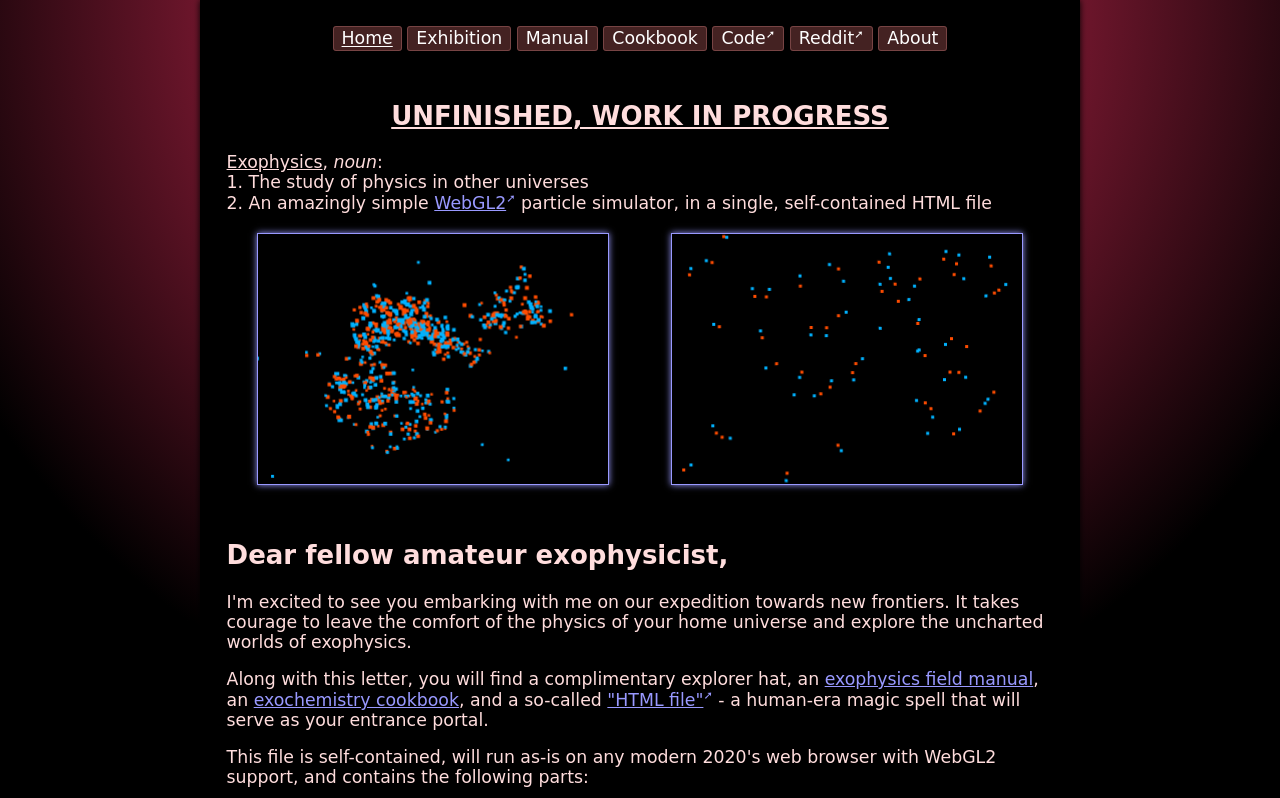
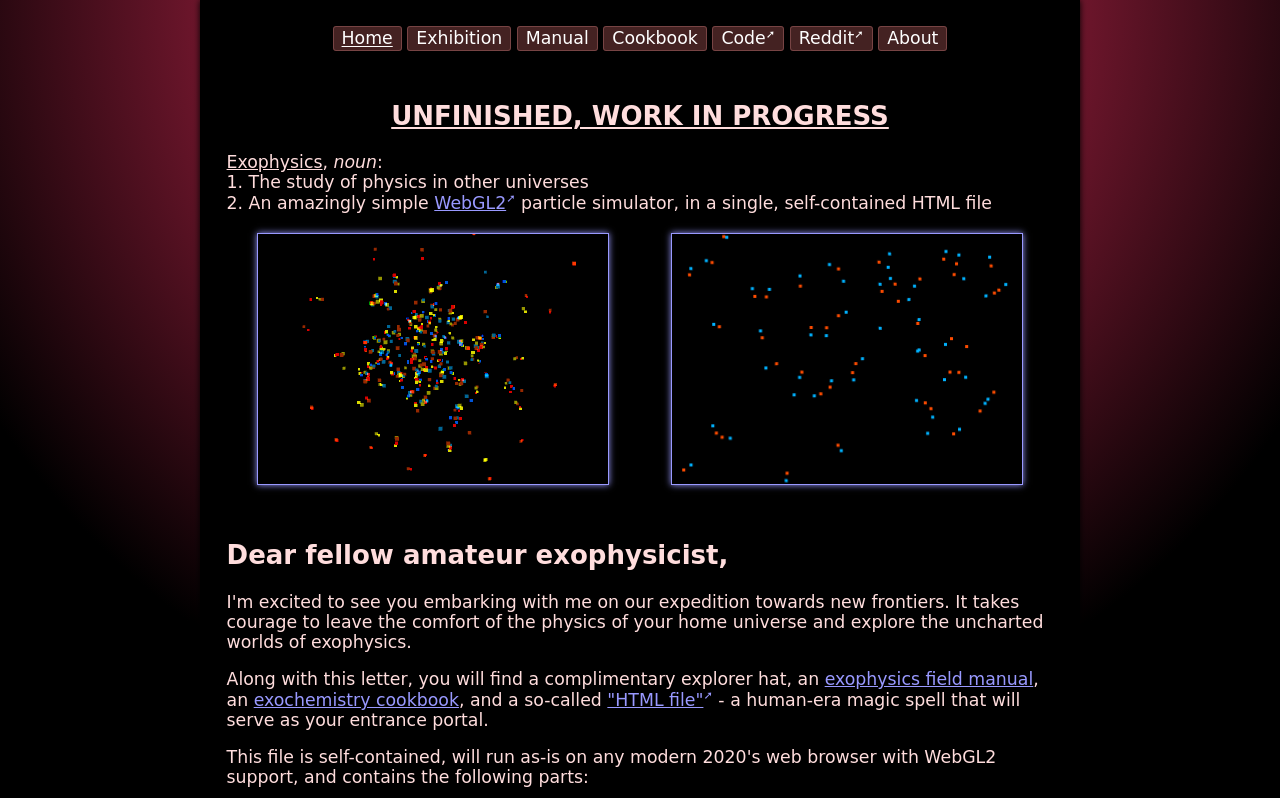
Before and after one commit to Zilmill/www-exophysics, a plain HTML site: page index.html in a window 1280 px wide. Shown: the top 798 px of the page. Drawn offline with Linux system fonts and the light colour scheme.

Commit message:
put edracia on the home page

```diff
--- a/index.html
+++ b/index.html
@@ -27,7 +27,7 @@
                 2. An amazingly simple <a href="https://en.wikipedia.org/wiki/WebGL">WebGL2</a> particle simulator, in a single, self-contained HTML file<br />
             </p>
             <div class="homepage-screenshots">
-                <a href="exhibit/taenope.html"><img src="exhibit/taenope.png"></a>
+                <a href="exhibit/edracia.html"><img src="exhibit/edracia.png"></a>
                 <a href="exhibit/dorilia.html"><img src="exhibit/dorilia.png"></a>
             </div>
             <h2>Dear fellow amateur exophysicist,</h2>
```
